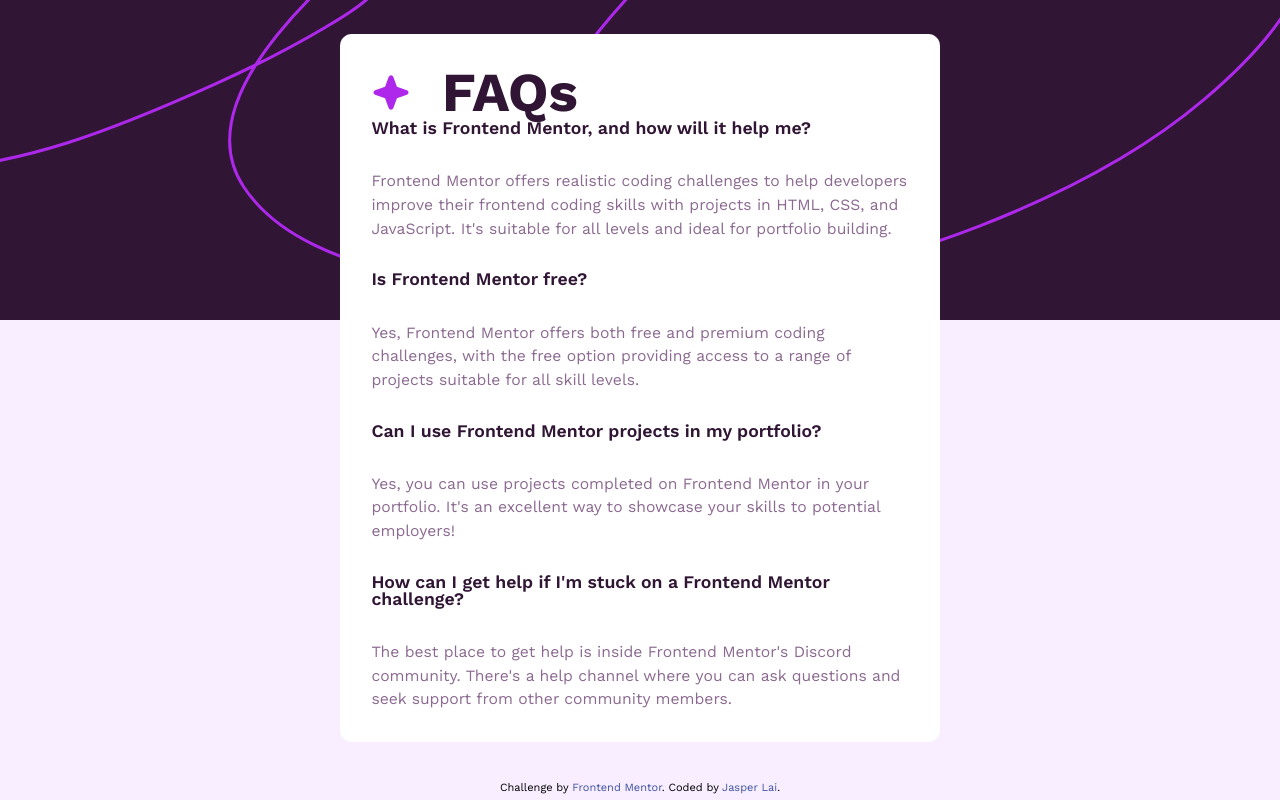
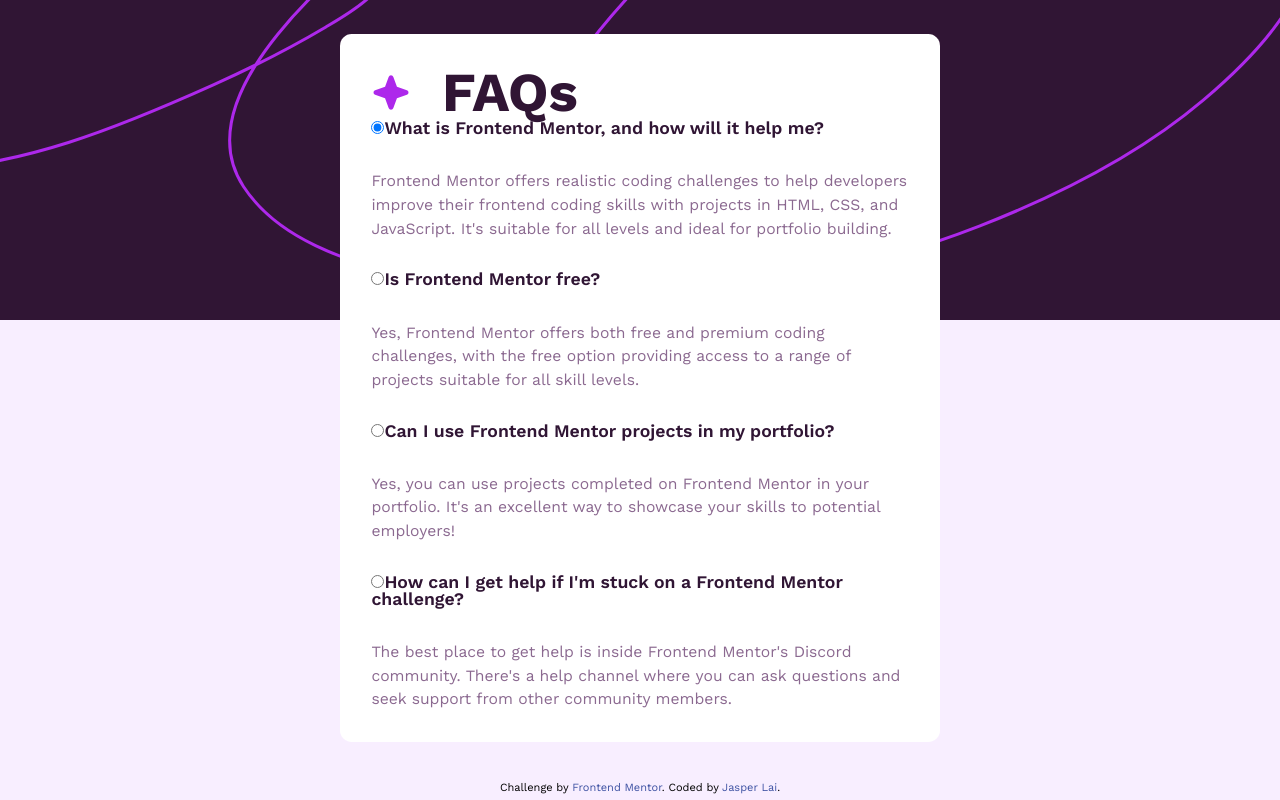
Before and after one commit to jasper2virtual/fem-repo-faq-accordion, a Vue app: page / in a window 1280 px wide. Built offline with nearby package versions, Linux system fonts and the light colour scheme.

Commit message:
Enhance FAQ component with radio button selection for questions

```diff
--- a/src/components/Card.vue
+++ b/src/components/Card.vue
@@ -7,7 +7,7 @@
         <div class="flex flex-col gap-8">
             <div v-for="(faq,key) in faqs" :key class="flex flex-col gap-8">
                 <div class="flex justify-between items-center">
-                    <span class="app-text-title">{{ faq.question }}</span>
+                    <label class="app-text-title"><input type="radio" :value="key" v-model="picked" />{{ faq.question }}</label>
                 </div>
                 <p class="app-text-body text-app-pale-purple">{{ faq.answer }}</p>
             </div>
@@ -16,6 +16,7 @@
 </template>
 
 <script lang="ts" setup>
+import { ref } from 'vue'
 const faqs = [
     {
         question: "What is Frontend Mentor, and how will it help me?",
@@ -33,5 +34,6 @@
         question: "How can I get help if I'm stuck on a Frontend Mentor challenge?",
         answer: "The best place to get help is inside Frontend Mentor's Discord community. There's a help channel where you can ask questions and seek support from other community members."
     }
-];
+]
+const picked= ref(0)
 </script>
```
